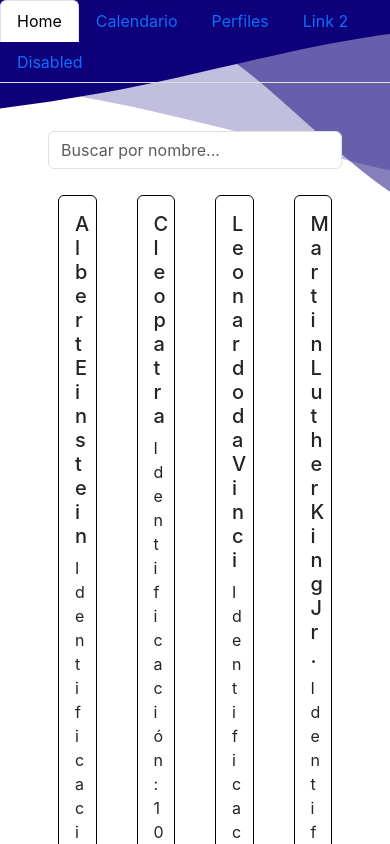
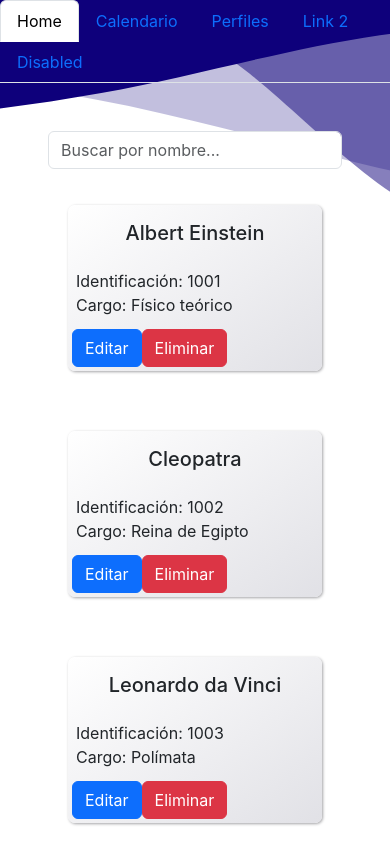
Before and after one commit to wavaronr/calendario, a React (Create React App) app: page /Perfiles in a window 390 px wide. Shown: the top 844 px of the page. Built offline with nearby package versions, Linux system fonts and the light colour scheme; data requests are answered from the project's data file.

Commit message:
fixed card profile
change size and responsive

```diff
--- a/db.json
+++ b/db.json
@@ -391,7 +391,7 @@
       },
       {
         "id": 1004,
-        "name": "Martin Luther King Jr.",
+        "name": "Martin Luther Jr Martin Luther King Jr.",
         "cargo": "Líder de los derechos civiles",
         "buttons": ["Marchar", "Cambiar"]
       },
--- a/src/components/CardProfile.js
+++ b/src/components/CardProfile.js
@@ -1,6 +1,7 @@
 import { getDataProfile } from './getDataAsesor';
 import React, { useState, useEffect } from 'react';
 import '../css/calendario.css';
+import { Container } from 'react-bootstrap';
 
 function CardProfile() {
   const [profiles, setProfiles] = useState([]);
@@ -25,21 +26,26 @@ function CardProfile() {
 
   const cardsProfiles = filteredProfiles.map(({ id, name, cargo }) => (
     // <div className="bordeador">
-    <div className="card" key={'card-Profile' + { id }}>
-      <div className="card-body" key={'card-body-Profile' + { id }}>
-        <h5 className="card-title" key={'card-title-Profile' + { id }}>
+    <div className="cardprofile" key={'card-Profile' + { id }}>
+      <div
+        className="card-body"
+        style={{ width: '100px' }}
+        key={'card-body-Profile' + { id }}
+      >
+        <h5 className="card-title p-3" key={'card-title-Profile' + { id }}>
           {name}
         </h5>
-        <p className="card-text" key={'card-text-Profile' + { id }}>
+        <p className="card-text p-2" key={'card-text-Profile' + { id }}>
           Identificación: {id}
           <br />
           Cargo: {cargo}
         </p>
-        <button className="btn btn-primary">Editar</button>
-        <button className="btn btn-danger">Eliminar</button>
+      </div>
+      <div className="container p-1">
+        <button className="btn btn-primary mt-auto">Editar</button>
+        <button className="btn btn-danger mt-auto">Eliminar</button>
       </div>
     </div>
-    // </div>
   ));
 
   return (
@@ -54,7 +60,7 @@ function CardProfile() {
             onChange={handleSearchChange}
           />
         </div>
-        <div className="card-profiles">{cardsProfiles}</div>
+        <div className="card-profiles">{cardsProfiles} </div>
       </div>
     </>
   );
--- a/src/components/getDataAsesor.js
+++ b/src/components/getDataAsesor.js
@@ -1,6 +1,6 @@
 export const getDataProfile = async () => {
   //const url = `http://localhost:3004/advisers/${id}`;
-  const url = `http://localhost:3000/profiles`;
+  const url = `http://localhost:3004/profiles`;
   // levantar servidor con json-server --watch db.json
   let dataProfile = [];
   const response = await fetch(url);
@@ -21,7 +21,7 @@ export const getDataProfile = async () => {
 };
 
 export const getAllDataAdvisers = async () => {
-  const url = `http://localhost:3000/advisers`;
+  const url = `http://localhost:3004/advisers`;
   const response = await fetch(url);
   if (response.ok) {
     const data = await response.json();
--- a/src/css/calendario.css
+++ b/src/css/calendario.css
@@ -96,15 +96,29 @@ background-color: rgb(17, 1, 107);
   }
 
   .card-profiles{
-    display: grid;
     grid-template-columns: repeat(4, 1fr); /* Divide en 4 columnas de igual tamaño */
     gap: 20px;
+    display: flex;
+    flex-wrap: wrap;
   }
 
   .cardcalendario{
+    display: flex;
+    flex-wrap: wrap;
     border-radius: 7px;
     background: linear-gradient(145deg, #ffffff, #e1e1e6);
-    box-shadow:  5px 5px 10px #a5a5a8,
-                 -3px -3px 10px #ffffff;
+    box-shadow:  1px 1px 3px #a5a5a8,
+                 -1px -1px 3px #ffffff;
     margin: 20px;
                          }
+    .cardprofile{
+        display: flex;
+        flex-wrap: wrap;
+        border-radius: 7px;
+        background: linear-gradient(145deg, #ffffff, #e1e1e6);
+        box-shadow:  1px 1px 3px #a5a5a8,
+                     -1px -1px 3px #ffffff;
+        margin: 20px;
+
+
+    }
```
